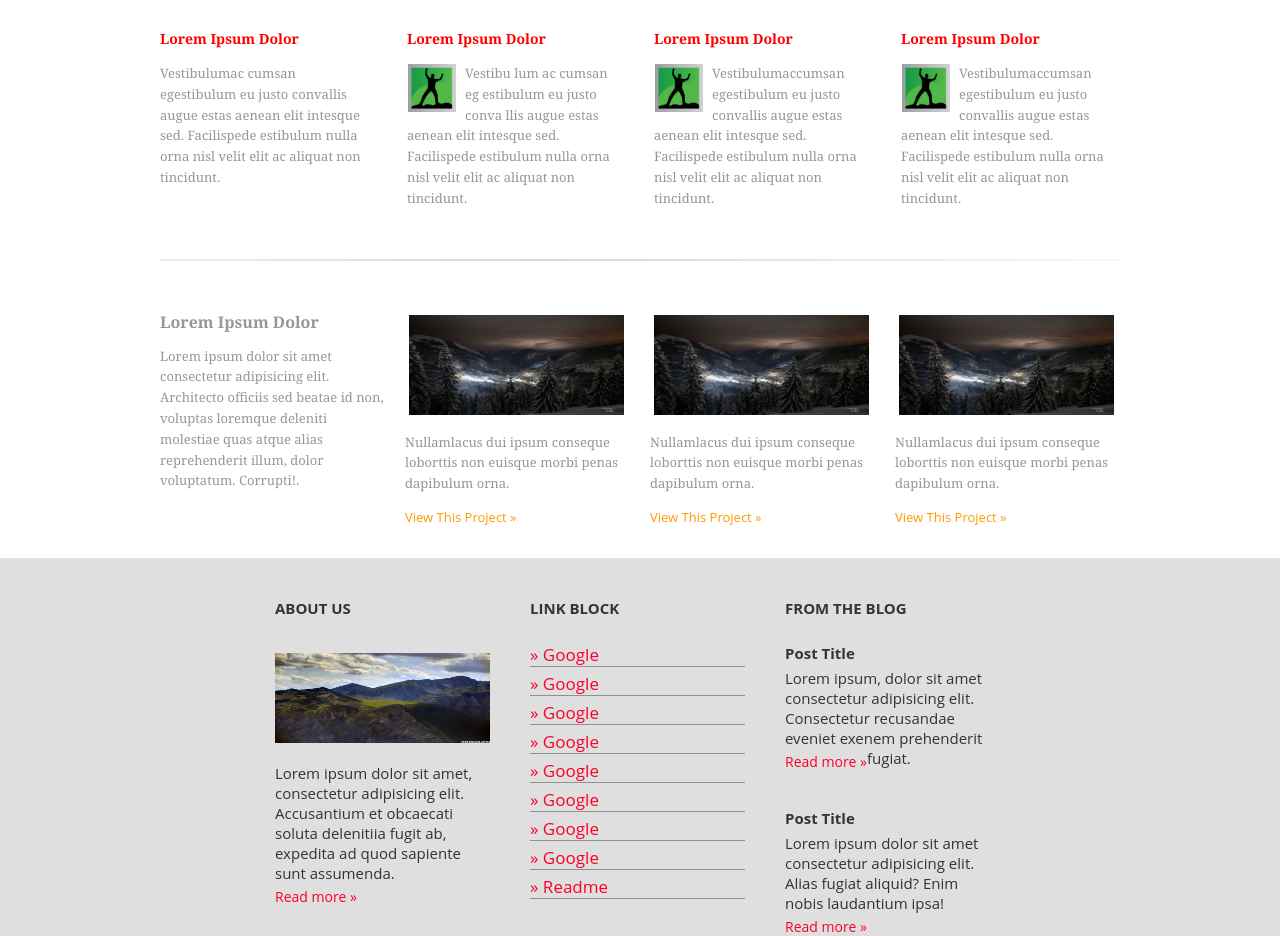
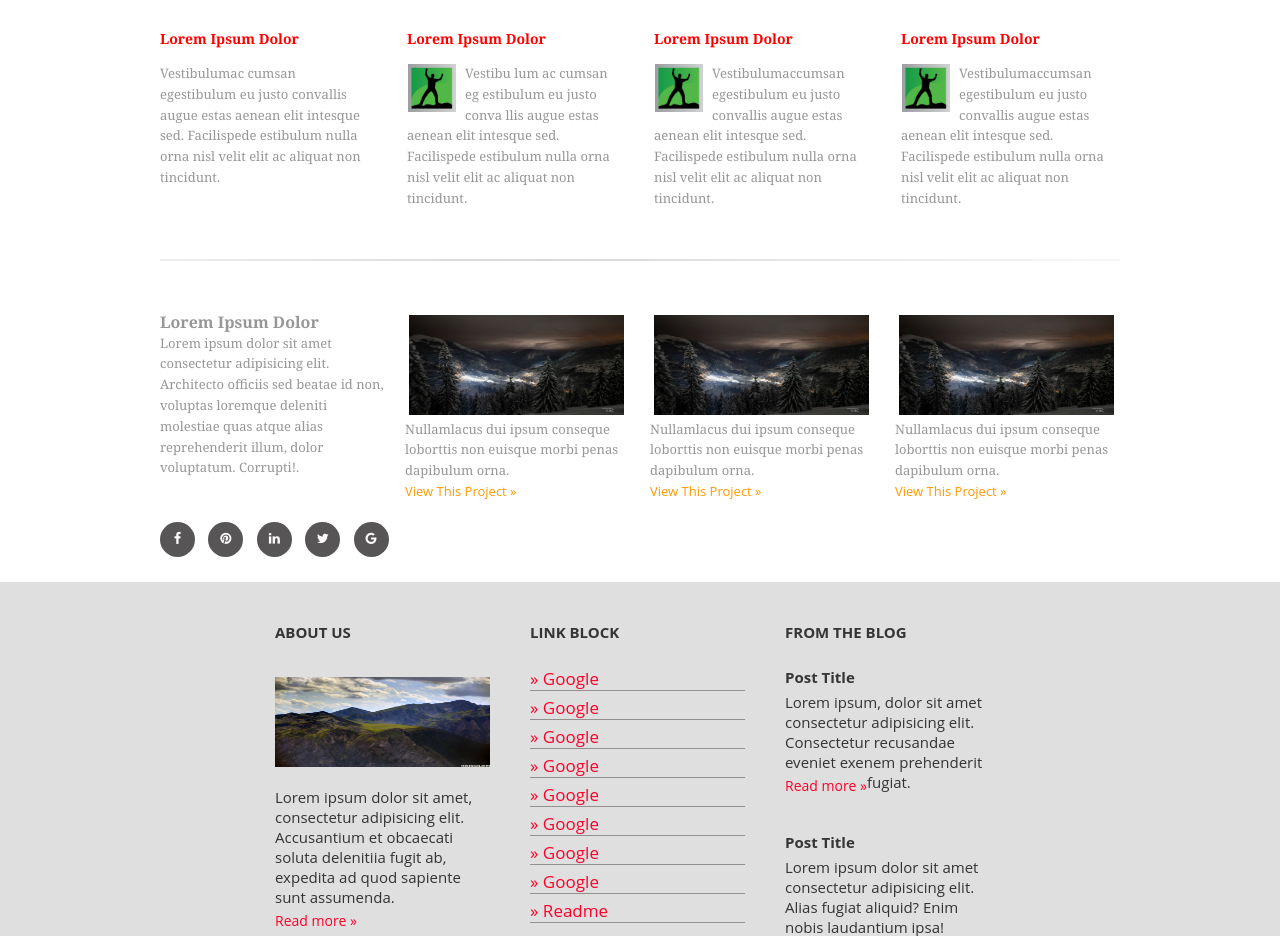
Before and after one commit to JonHajdini/InternetProgramming, a PHP site: page / in a window 1280 px wide. Shown: the part 510-1446 px from the top of the page. Run offline with PHP 8.4, Linux system fonts and the light colour scheme.

Commit message:
insertimi i iconave

```diff
--- a/body.css
+++ b/body.css
@@ -21,7 +21,7 @@ q:after{content:' �'; font-size:26px; line-height:0;}
 div.wrapper{display:block; width:100%; margin:0; padding:0; text-align:left;}
 
 .row2{color:#979797; background-color:#FFFFFF;}
-.row2 a{color:#FF9900; background-color:#FFFFFF;}
+
 
 .col3{color:#666666;background-color:#FFFFFF;}
 
@@ -35,7 +35,7 @@ h1, h2, h3, h4, h5, h6{margin:0; padding:0; font-size:16px; font-weight:bold; fo
 
 .one_quarter{display:block; float:left; margin:0 20px 0 0;}
 .one_quarter{width:225px;}
-
+.one_quarter a{color:#FF9900; background-color:#FFFFFF;}
 
 .one_third{display:block; float:left; margin:0 30px 0 0;}
 .one_third{width:300px;}
@@ -92,3 +92,74 @@ img{margin:0; padding:0; border:none;}
 #intro li{display:block; float:left; width:234px; margin:0 8px 0 0;}
 #intro li.last{margin-right:0;}
 #intro img{display:block; width:210px; height: 370px; margin:0 0 8px 0;  color:#666666; background-color:#FFFFFF; border:1px solid #E9E9E9;}
+
+.icons {
+    float: left;
+    padding-right: 2%;
+    height: 50px;
+    width: 400px;
+  }
+ .icons a{color:#FFFFFF; background-color:rgb(87, 85, 85);}
+
+  .fa {
+    padding: 10px;
+    font-size: 20px;
+    width: 15px;
+    height: 15px;
+    text-align: center;
+    text-decoration: none;
+    margin-top: 20px;
+  }
+
+  .fa-linkedin {
+    background: gray;
+    color: white;
+    border-radius: 100%;
+    margin-right: 10px;
+  }
+  .fa-linkedin:hover {
+    background: #cb2027;
+  }
+  .fa-twitter {
+    background: gray;
+    color: white;
+    border-radius: 100%;
+    margin-right: 10px;
+  }
+  .fa-twitter:hover {
+    background: #cb2027;
+  }
+
+  .fa-pinterest {
+    background: gray;
+    color: white;
+    border-radius: 100%;
+    margin-right: 10px;
+  }
+  .fa-pinterest:hover {
+    background: #cb2027;
+  }
+
+  .fa-google {
+    background: gray;
+    color: white;
+    border-radius: 100%;
+    margin-right: 10px;
+  }
+  .fa-google:hover {
+    background: #cb2027;
+  }
+
+  .fa-facebook {
+    background: gray;
+    color: white;
+    border-radius: 100%;
+    margin-right: 10px;
+  }
+  .fa-facebook:hover {
+    background: #cb2027;
+  }
+  *{
+    margin:0px;
+    padding:0px;
+  }
--- a/index.html
+++ b/index.html
@@ -8,6 +8,7 @@
   <link rel="stylesheet" href="body.css" type="text/css">
   <link rel="stylesheet" href="footeri.css" type="text/css">
   <link rel="stylesheet" href="dropdown.css" type="text/css">
+  <link rel="stylesheet" href="https://cdnjs.cloudflare.com/ajax/libs/font-awesome/4.7.0/css/font-awesome.min.css">
 </head>
 
 <body>
@@ -132,6 +133,13 @@
             <!-- / One Quarter -->
 
         </div>
+        <div class="icons">
+          <a href="https://www.facebook.com/" target="_blank" class="fa fa-facebook"></a>
+          <a href="https://www.pinterest.com/" target="_blank" class="fa fa-pinterest"></a>
+          <a href="https://www.linkedin.com/" target="_blank" class="fa fa-linkedin"></a>
+          <a href="https://twitter.com/" target="_blank" class="fa fa-twitter"></a>
+          <a href="https://plus.google.com/discover" target="_blank" class="fa fa-google"></a>
+        </div>
         <!-- / content body -->
     </div>
 </div>
```
